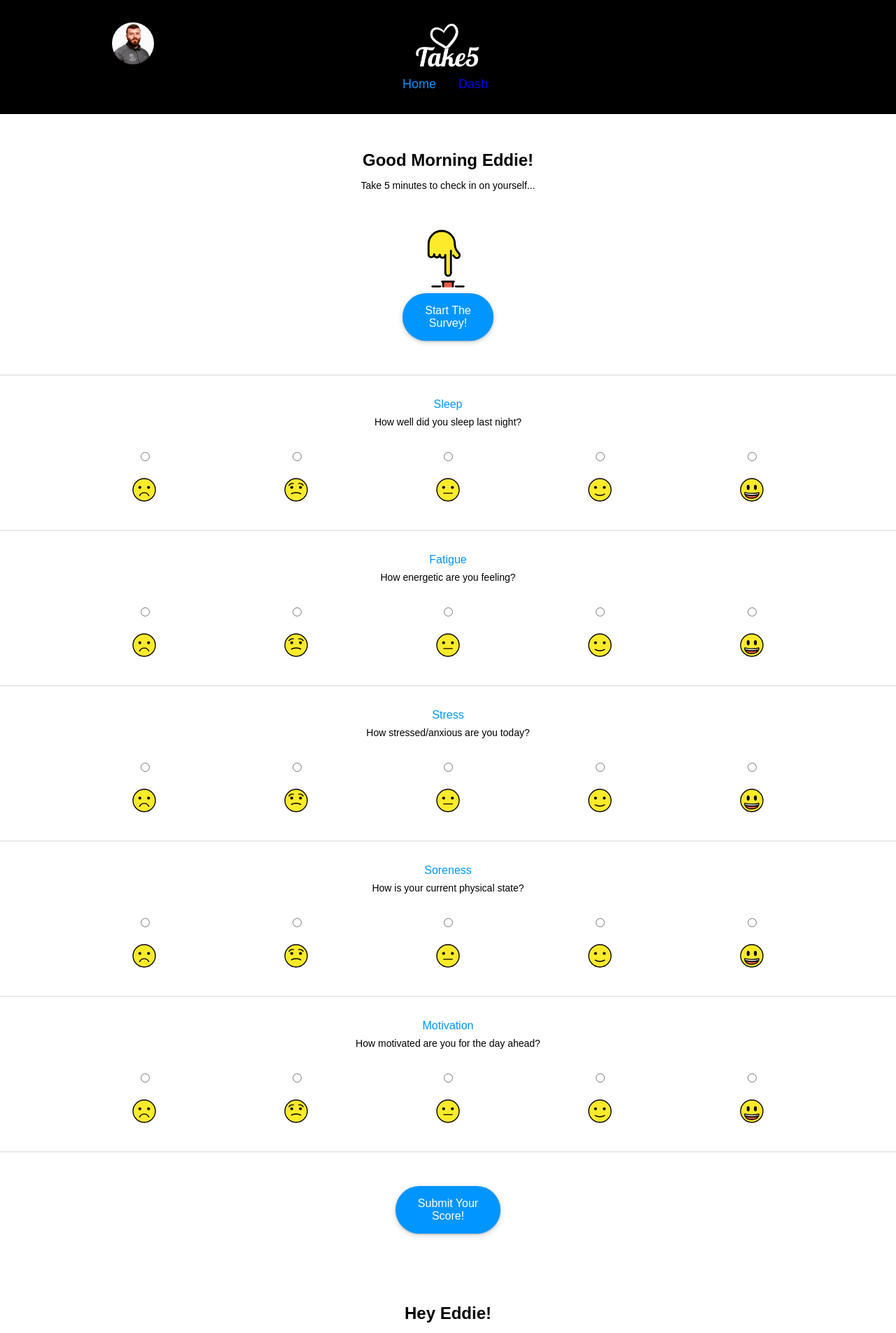
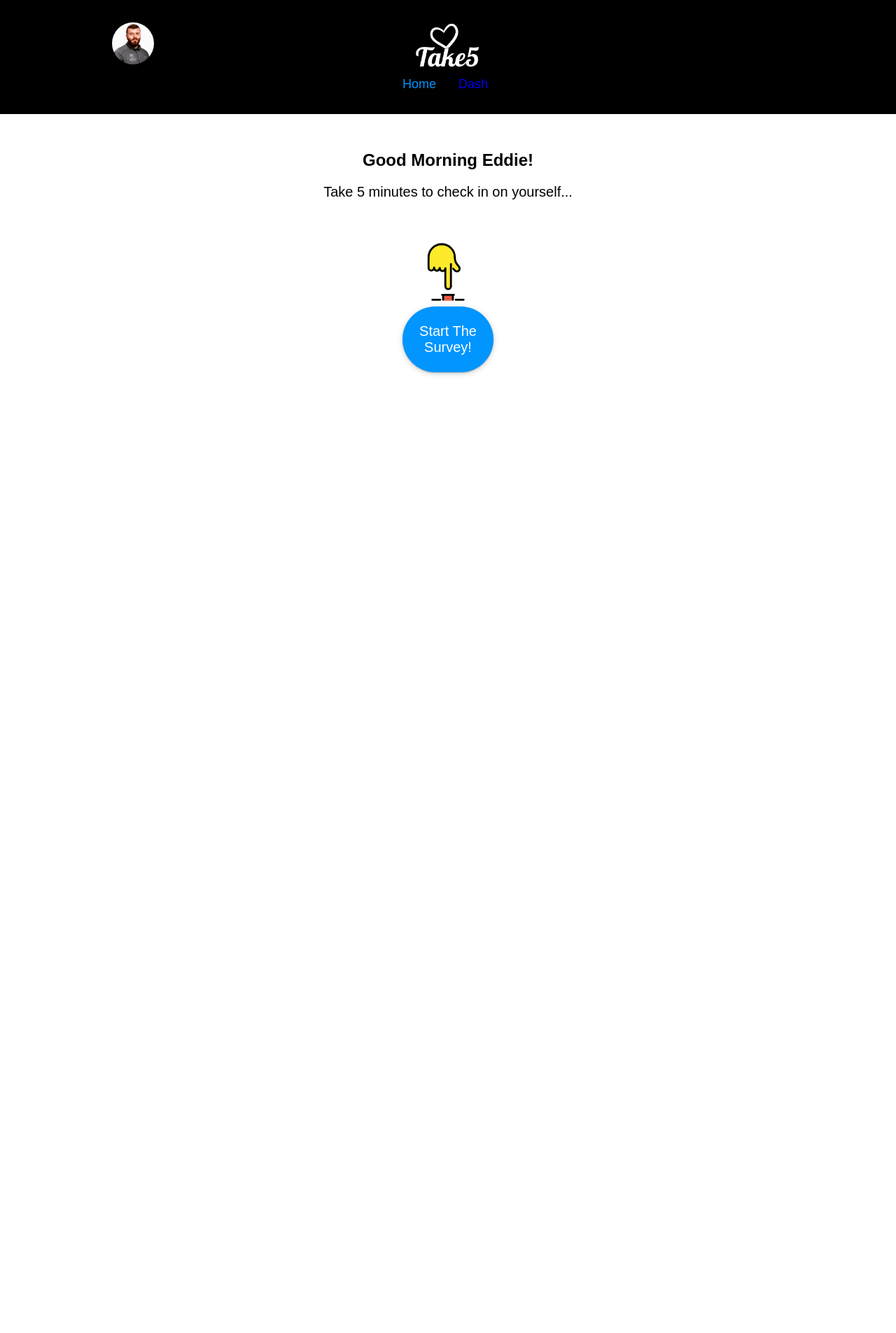
Before and after one commit to eddie-fashioni/capstone, a React (Create React App) app in the folder client/: page / in a window 1280 px wide. Shown: the top 1905 px of the page at 70% size. After the commit the page ends 800 px from the top, so only its background shows below. Built offline with nearby package versions, Linux system fonts and the light colour scheme.

Commit message:
Adjusted some responsive styling

```diff
--- a/client/src/components/DailyTotal/DailyTotal.js
+++ b/client/src/components/DailyTotal/DailyTotal.js
@@ -9,6 +9,7 @@ const DailyTotal = () => {
         <h2 className="total-header">Hey Eddie!</h2>
         <p className="total-message">Here is your feedback for today...</p>
       </div>
+      <div className="desktop-container">
       <div className="score">
         <h1 className="score-header">Total Score</h1>
         <h1 className="score-total">21</h1>
@@ -20,6 +21,7 @@ const DailyTotal = () => {
           <span className="flag-category">Category here</span>
         </div>
         <p className="flag-tip">Random piece of advice on given category</p>
+      </div>
       </div>
       <div className="feedback-confirm">
         <Link to="/dashboard">
--- a/client/src/components/DailyTotal/DailyTotal.scss
+++ b/client/src/components/DailyTotal/DailyTotal.scss
@@ -13,6 +13,9 @@
 
   &-message {
     font-size: 14px;
+    @include tablet {
+      font-size: 20px;
+    }
   }
 }
 
@@ -31,6 +34,12 @@
     border: 5px solid $primary-color-blue;
     border-radius: 50%;
     padding: 3rem;
+  }
+
+  &-info {
+    @include tablet {
+      font-size: 20px;
+    }
   }
 }
 
@@ -51,6 +60,15 @@
     font-size: 18px;
     font-weight: 500;
     padding-left: 2rem;
+    @include tablet {
+      font-size: 24px;
+    }
+  }
+
+  &-tip {
+    @include tablet {
+      font-size: 20px;
+    }
   }
 }
 
@@ -61,13 +79,17 @@
 
   &__button {
     font-size: 16px;
-    padding: 1rem 2rem;
+    padding: 1rem 1rem;
     background-color: $primary-color-blue;
     color: white;
     border-radius: 100px;
     border: none;
     box-shadow: rgba(60, 64, 67, 0.3) 0px 1px 2px 0px, rgba(60, 64, 67, 0.15) 0px 2px 6px 2px;
     transition: all 0.5s;
+    @include desktop {
+      font-size: 20px;
+      padding: 1.5rem 1.5rem;
+    }
   }
   &__button{
     cursor: pointer;
@@ -77,7 +99,6 @@
   }
 
   &__button:after {
-    content: ">";
     position: absolute;
     opacity: 0;
     top: 25px;
@@ -95,3 +116,12 @@
     right: 10px;
   }
 }
+
+.desktop-container {
+  @include desktop {
+    padding: 0 10rem;
+    display: flex;
+    flex-direction: row;
+    justify-content: space-around;
+  }
+}
--- a/client/src/components/Survey/Survey.js
+++ b/client/src/components/Survey/Survey.js
@@ -6,8 +6,7 @@ import emoji2 from "../../assets/images/emoji-2.svg";
 import emoji3 from "../../assets/images/emoji-3.svg";
 import emoji4 from "../../assets/images/emoji-4.svg";
 import emoji5 from "../../assets/images/emoji-5.svg";
-
-// const fs = require('fs');
+import DailyTotal from "../DailyTotal/DailyTotal";
 
 function Survey() {
   const [sleep, setSleep] = useState(0);
@@ -15,6 +14,7 @@ function Survey() {
   const [stress, setStress] = useState(0);
   const [soreness, setSoreness] = useState(0);
   const [motivation, setMotivation] = useState(0);
+  const [submitted, setsubmitted] = useState(false);
 
   const submitHandler = (event) => {
     event.preventDefault();
@@ -37,11 +37,8 @@ function Survey() {
       });
   };
 
-  // const saveScores = () => {
-  //   fs.writeFileSync("../",)
-  // }
-
   return (
+    <>
       <form className="form" onSubmit={submitHandler}>
         <div className="form-container">
           <div className="form-section">
@@ -404,9 +401,18 @@ function Survey() {
           </div>
         </div>
         <div className="form-submit">
-      <button className="form-submit__button">Submit Your<br></br>Score!</button>
+          <button
+            onClick={() => {
+              setsubmitted(true);
+            }}
+            className="form-submit__button"
+          >
+            Submit Your<br></br>Score!
+          </button>
         </div>
       </form>
+      {submitted && <DailyTotal />}
+    </>
   );
 }
 
--- a/client/src/components/Survey/Survey.scss
+++ b/client/src/components/Survey/Survey.scss
@@ -8,6 +8,12 @@
   &-container {
     border-top: 2px solid $secondary-color-white;
     padding: 2rem 0;
+    @include tablet {
+      padding: 2rem 5rem;
+    }
+    @include desktop {
+      padding: 2rem 10rem;
+    }
   }
 
   &-section {
@@ -20,10 +26,16 @@
     color: $primary-color-blue;
     font-weight: 500;
     padding-bottom: 0.5rem;
+    @include tablet {
+      font-size: 20px;
+    }
   }
 
   &-instruction {
     font-size: 14px;
+    @include tablet {
+      font-size: 20px;
+    }
   }
 
   &-buttons {
@@ -39,6 +51,12 @@
 
     &__emoji {
       width: 50px;
+      @include tablet {
+        width: 65px;
+      }
+      @include desktop {
+        width: 80px;
+      }
     }
   }
 
@@ -50,13 +68,17 @@
 
     &__button {
       font-size: 16px;
-      padding: 1rem 2rem;
+      padding: 1rem 1rem;
       background-color: $primary-color-blue;
       color: white;
       border-radius: 100px;
       border: none;
       box-shadow: rgba(60, 64, 67, 0.3) 0px 1px 2px 0px, rgba(60, 64, 67, 0.15) 0px 2px 6px 2px;
       transition: all 0.5s;
+      @include desktop {
+        font-size: 20px;
+        padding: 1.5rem 1.5rem;
+      }
     }
     &__button{
       cursor: pointer;
@@ -66,7 +88,6 @@
     }
 
     &__button:after {
-      content: ">";
       position: absolute;
       opacity: 0;
       top: 25px;
--- a/client/src/pages/Home/Home.js
+++ b/client/src/pages/Home/Home.js
@@ -5,12 +5,15 @@ import "./Home.scss";
 import start from "../../assets/images/startbutton.svg";
 
 class Home extends Component {
-  //   state = {
-  //   };
+  state={
+    surveyOpen: false,
+  }
 
-  // componentDidMount() {
-
-  // }
+  handleStart = () => {
+    this.setState({
+      surveyOpen: true,
+    })
+  }
 
   render() {
     return (
@@ -23,12 +26,11 @@ class Home extends Component {
         </div>
         <div className="welcome-start">
         <img className="welcome-start__image" src={start} alt="Finger pushing button"/>
-          <button className="welcome-start__button">
+          <button className="welcome-start__button" onClick={this.handleStart}>
             Start The<br></br>Survey!
           </button>
       </div>
-        <Survey />
-        <DailyTotal />
+        {this.state.surveyOpen && <Survey />}
       </>
     );
   }
--- a/client/src/pages/Home/Home.scss
+++ b/client/src/pages/Home/Home.scss
@@ -13,6 +13,9 @@
 
   &-message {
     font-size: 14px;
+    @include tablet {
+      font-size: 20px;
+    }
   }
 }
 
@@ -28,13 +31,17 @@
 
   &__button {
     font-size: 16px;
-    padding: 1rem 2rem;
+    padding: 1rem 1rem;
     background-color: $primary-color-blue;
     color: white;
     border-radius: 100px;
     border: none;
     box-shadow: rgba(60, 64, 67, 0.3) 0px 1px 2px 0px, rgba(60, 64, 67, 0.15) 0px 2px 6px 2px;
     transition: all 0.5s;
+    @include desktop {
+      font-size: 20px;
+      padding: 1.5rem 1.5rem;
+    }
   }
 
   &__button{
@@ -45,7 +52,6 @@
   }
 
   &__button:after {
-    content: ">";
     position: absolute;
     opacity: 0;
     top: 25px;
```
Also changed, not shown: 2 other files (tests, documents, lock files or other folders). Lines whose indentation alone changed are shown as unchanged.
